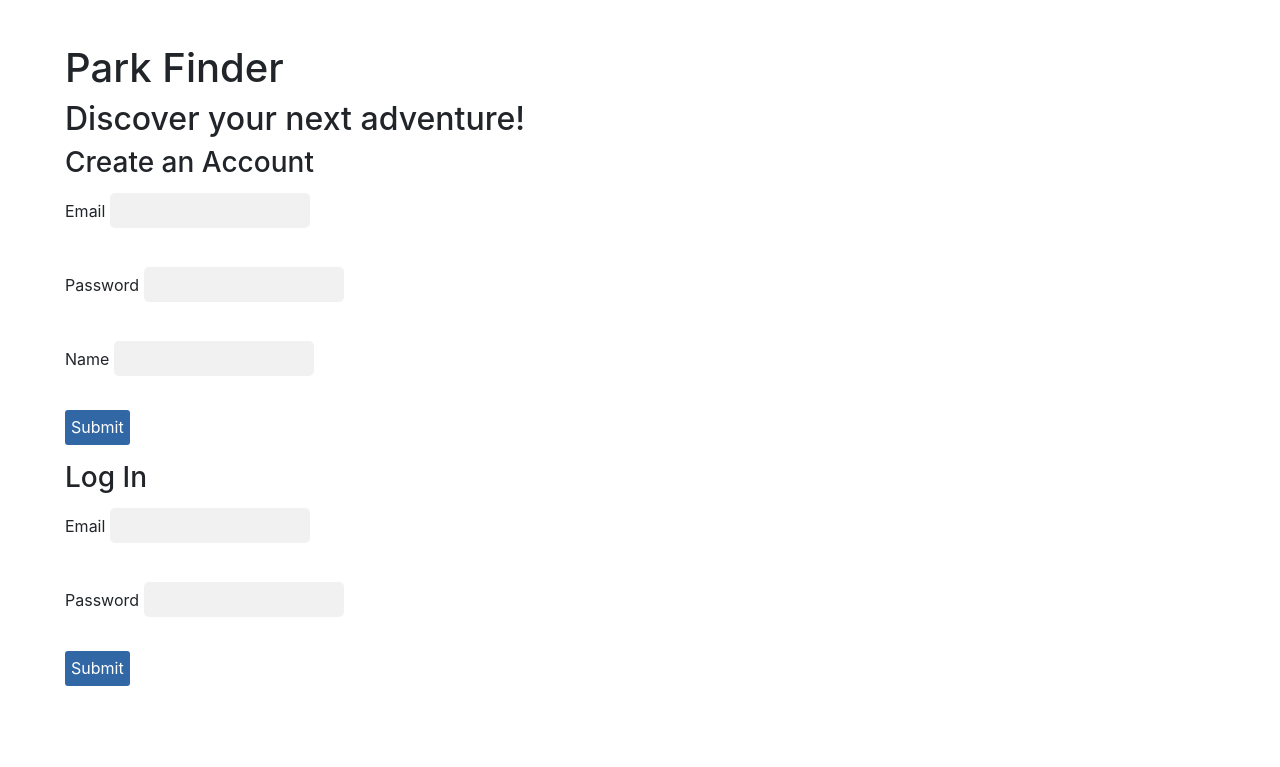
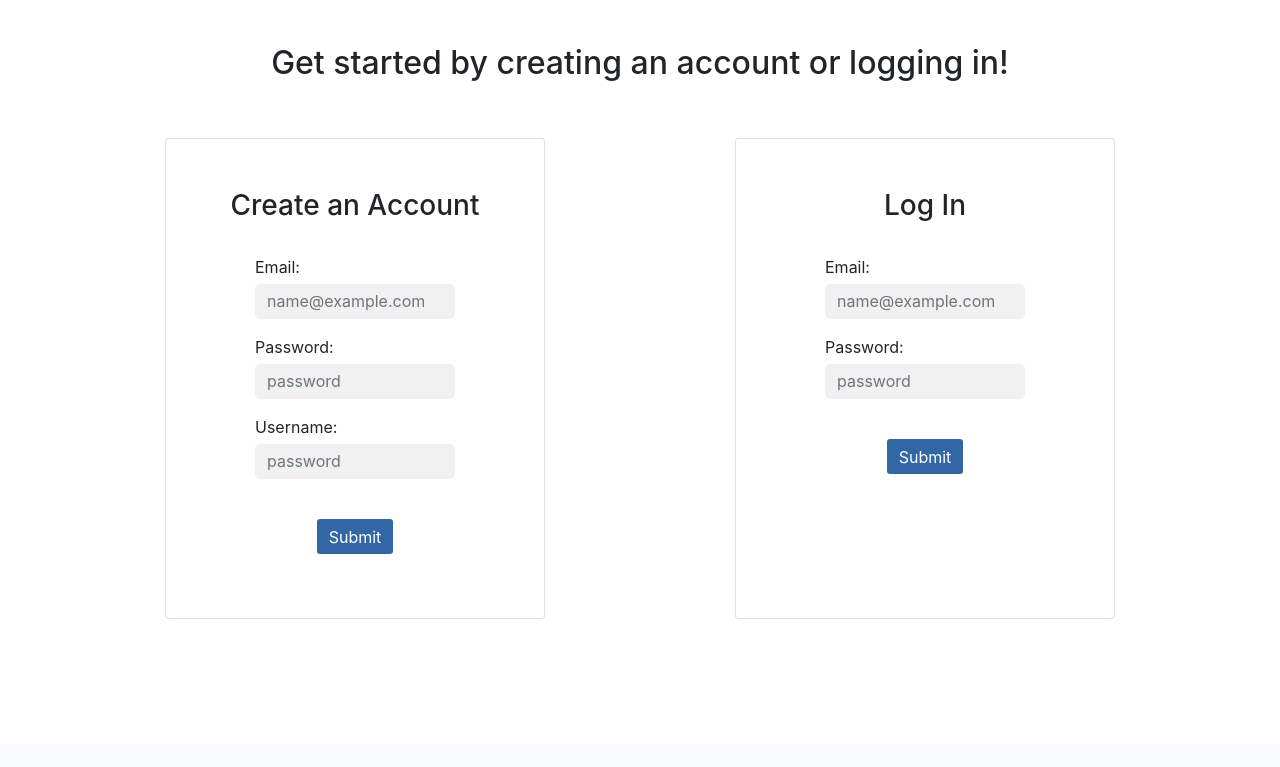
Before and after one commit to LNgroff/park-finder, a Flask app: page /home in a window 1280 px wide. Shown: the part 56-823 px from the top of the page. After the commit the page ends 675 px from the top, so only its background shows below. Run offline with Flask 2, Linux system fonts and the light colour scheme.

Commit message:
organized register/login cards

```diff
--- a/templates/homepage.html
+++ b/templates/homepage.html
@@ -2,28 +2,52 @@
 {% block title %}Park Finder Home{% endblock %}
 
 {% block body %}
-<h1>Park Finder</h1>
+<div class="container text-center">
+<!-- <h1>Park Finder</h1> -->
 
-    <h2>Discover your next adventure!</h2>
+    <h2>Get started by creating an account or logging in!</h2>
+    <br>
+    <br>
+</div>
 
-
-    <h3>Create an Account</h3>
-    <form action="/users" method="POST">
-        <p>
-            Email <input type="text" name="email"><br><br>
-            Password <input type="password" name="password"><br><br>
-            Name <input type="text" name="uname"> <br><br>
-            <input type="submit">
-        </p>
-    </form>
-
-    <h3>Log In</h3>
-    <form action="/login" method="POST">
-        <p>
-            Email <input type="text" name="email"><br><br>
-            Password <input type="password" name="password"><br><br>
-            <input type="submit">
-        </p>
-    </form>
-
+    <div class="container md-auto">
+        <div class="row justify-content-around"">
+            <div class="card col-4" style="width: 18rem;">
+                <h3>Create an Account</h3>
+                <form action="/users" method="POST" class="p-4">
+                    <div class="form-group">
+                        <div style="text-align: center;">
+                            <div style="display: float; text-align: left;">
+                                <p>Email: <input type="text" name="email" class="form-control" placeholder="name@example.com"></p>
+                                <p>Password: <input type="password" name="password" class="form-control" placeholder="password"></p>
+                                <p>Username: <input type="text" name="uname" class="form-control" placeholder="password"></p>
+                                <div class="text-center">
+                                    <br>
+                                    <input type="submit" class="btn btn-secondary"><br><br>
+                                </div>
+                            </div>
+                        </div>
+                    </div>
+                </form>
+            </div>
+            <div class="card col-4" style="width: 18rem;">
+                <h3>Log In</h3>
+                <form action="/login" method="POST">
+                    <br>
+                    <div class="form-group">
+                        <div style="text-align: center;">
+                            <div style="display: float; text-align: left;">
+                                <p>Email: <input type="text" name="email" class="form-control" placeholder="name@example.com"></p>
+                                <p>Password: <input type="password" name="password" class="form-control" placeholder="password"></p>
+                                <div class="text-center">
+                                    <br>
+                                    <input type="submit" class="btn btn-secondary"><br><br>
+                                </div>
+                            </div>
+                        </div>
+                    </div>
+                </form>
+            </div>
+        </div>
+    </div>
 {% endblock %}
```
